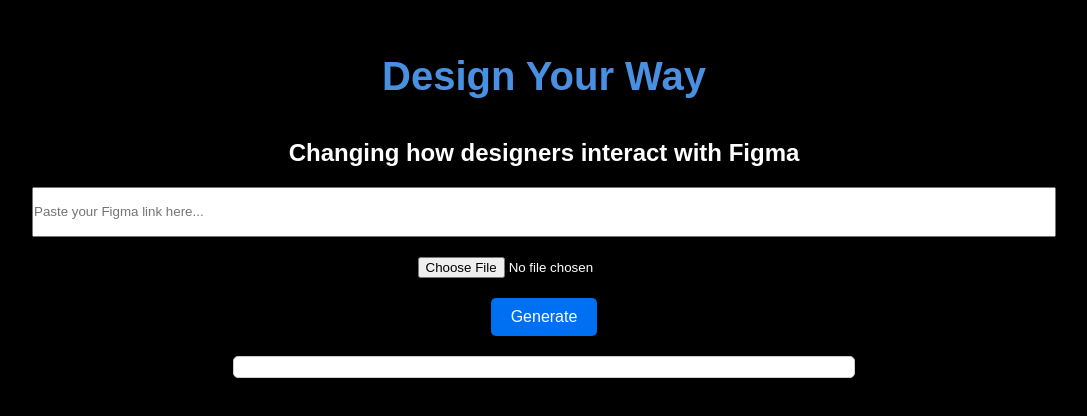
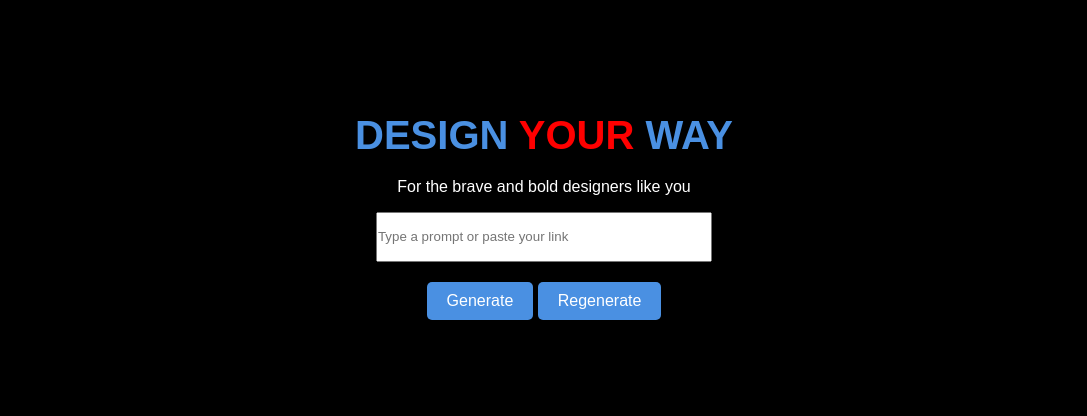
Before and after one commit to Parshya23b/design-your-way, a website: page index.html in a window 1280 px wide. Shown: the part 184-600 px from the top of the page, without its empty margins (96-1183 px from the left). Drawn offline with Linux system fonts and the light colour scheme.

Commit message:
Update index.html
Changes in the UI

```diff
--- a/index.html
+++ b/index.html
@@ -3,7 +3,7 @@
 <head>
     <meta charset="UTF-8">
     <meta name="viewport" content="width=device-width, initial-scale=1.0">
-    <title>Design Your Way</title>
+    <title>DESIGN <span style="color: red;">YOUR</span> WAY</title>
     <link rel="stylesheet" href="styles.css">
     <style>
         body {
@@ -29,12 +29,13 @@
     </style>
 </head>
 <body>
-    <h1>Design Your Way</h1>
-    <h2>Changing how designers interact with Figma</h2>
-    <input type="text" id="figmaLink" placeholder="Paste your Figma link here...">
-    <input type="file" id="uploadDesign" accept="image/jpeg, image/png">
-    <button id="generate">Generate</button>
-    <div id="result"></div>
+    <div class="container">
+        <h1>DESIGN <span style="color: red;">YOUR</span> WAY</h1>
+        <p>For the brave and bold designers like you</p>
+        <input type="text" id="figmaLink" placeholder="Type a prompt or paste your link">
+        <button class="generate">Generate</button>
+        <button class="regenerate">Regenerate</button>
+    </div>
     <script>
         document.getElementById('generate').addEventListener('click', function() {
             const link = document.getElementById('figmaLink').value;
```
